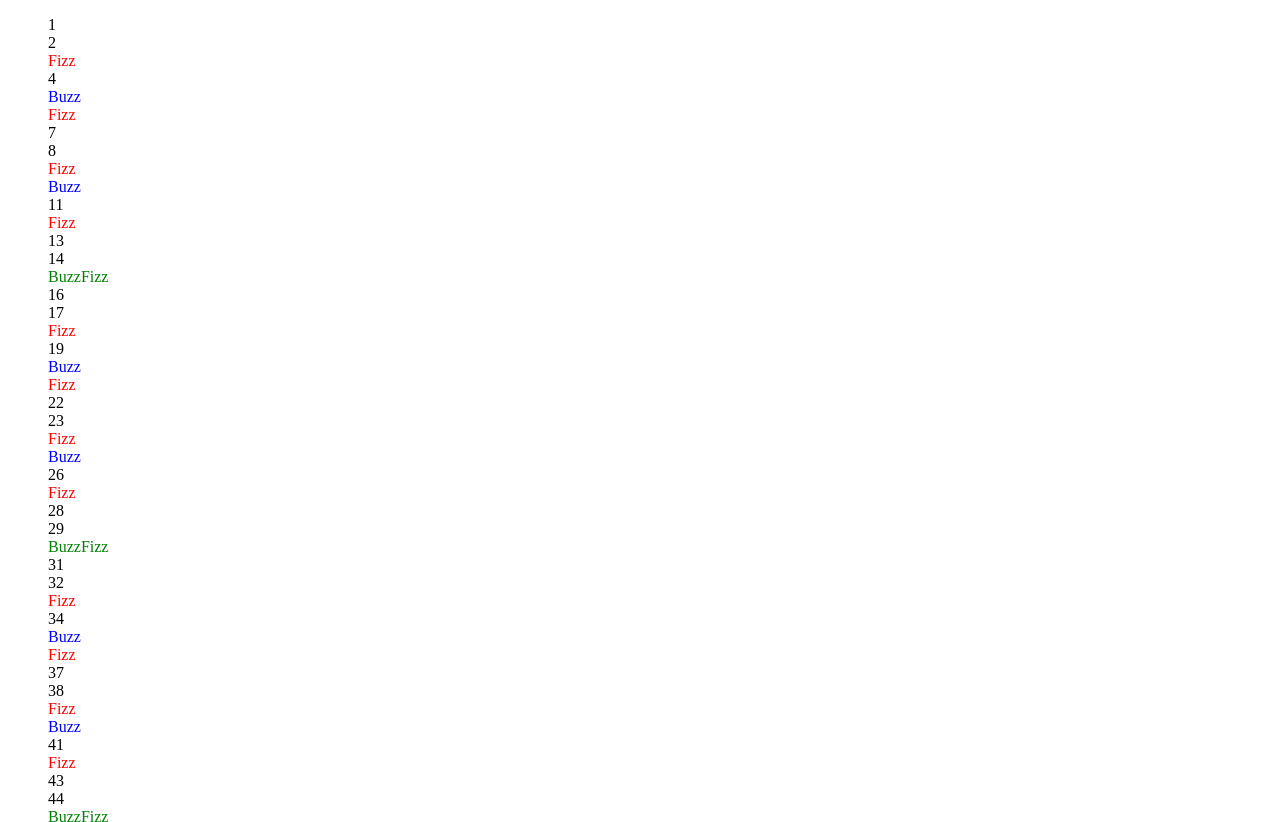
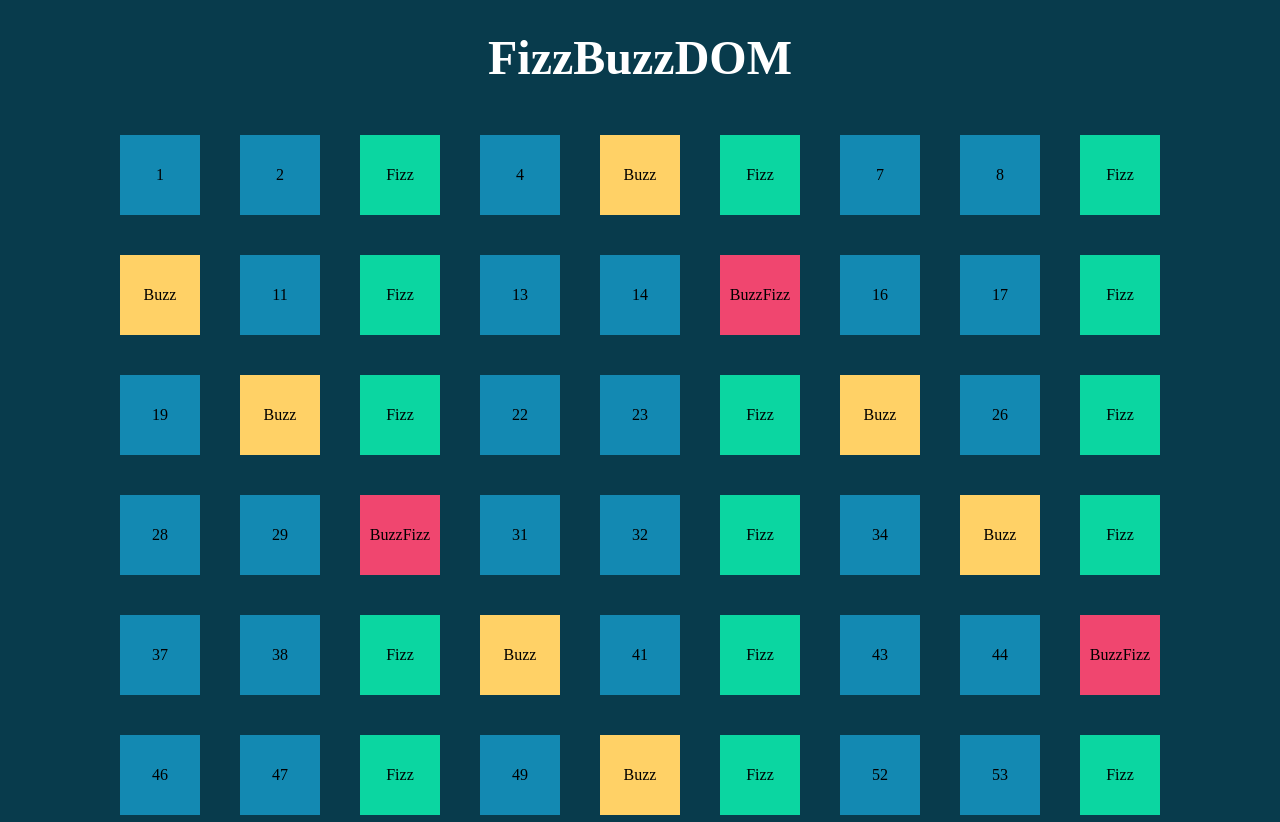
Before and after one commit to Penna92/js-fizzbuzzdom, a plain HTML site: page index.html in a window 1280 px wide. Shown: the top 822 px of the page. Drawn offline with Linux system fonts and the light colour scheme.

Commit message:
style.css : added optional layout

```diff
--- a/index.html
+++ b/index.html
@@ -1,5 +1,6 @@
 <!DOCTYPE html>
 <html lang="en">
+
 <head>
     <meta charset="UTF-8">
     <meta http-equiv="X-UA-Compatible" content="IE=edge">
@@ -7,8 +8,12 @@
     <title>FizzBuzzDom</title>
     <link rel="stylesheet" href="style.css">
 </head>
+
 <body>
-    <div id="app"></div>
+    <div id="app" class="container">
+        <h1>FizzBuzzDOM</h1>
+    </div>
     <script src="script.js"></script>
 </body>
+
 </html>
--- a/script.js
+++ b/script.js
@@ -1,32 +1,32 @@
-const ul = document.createElement('ul');
-document.getElementById('app').append(ul);
+const ul = document.createElement("ul");
+document.getElementById("app").append(ul);
 
 // console.log(app);
 
 for (let i = 1; i <= 100; i++) {
   if (i % 3 === 0 && i % 5 !== 0) {
-    const li = document.createElement('li');
+    const li = document.createElement("li");
     li.append("Fizz");
     ul.append(li);
-    li.style.color = "red";
+    li.style.background = "#0BD6A1";
     console.log("Fizz");
   } else if (i % 3 !== 0 && i % 5 === 0) {
-    const li = document.createElement('li');
+    const li = document.createElement("li");
     li.append("Buzz");
     ul.append(li);
-    li.style.color = "blue";
+    li.style.background = "#FFD166";
     console.log("Buzz");
   } else if (i % 3 === 0 && i % 5 === 0) {
-    const li = document.createElement('li');
+    const li = document.createElement("li");
     li.append("BuzzFizz");
     ul.append(li);
-    li.style.color = "green";
+    li.style.background = "#F0466F";
     console.log("BuzzFizz");
   } else if (i % 3 !== 0 && i % 5 !== 0) {
-    const li = document.createElement('li');
+    const li = document.createElement("li");
     li.append(i);
     ul.append(li);
-    li.style.color = "black";
+    li.style.background = "#1389B2";
     console.log(i);
   }
 }
--- a/style.css
+++ b/style.css
@@ -1,3 +1,30 @@
-li{
-    list-style-type: none;
+* {
+  margin: 0;
+  padding: 0;
+  box-sizing: border-box;
 }
+body {
+  background-color: #083b4c;
+}
+.container {
+  width: 100%;
+  height: 100%;
+  text-align: center;
+}
+h1 {
+  margin: 30px auto;
+  font-size: 48px;
+  color: white;
+}
+ul {
+  margin: auto 50px;
+}
+li {
+  list-style-type: none;
+  display: inline-block;
+  width: 80px;
+  height: 80px;
+  line-height: 80px;
+  text-align: center;
+  margin: 20px;
+}
```
